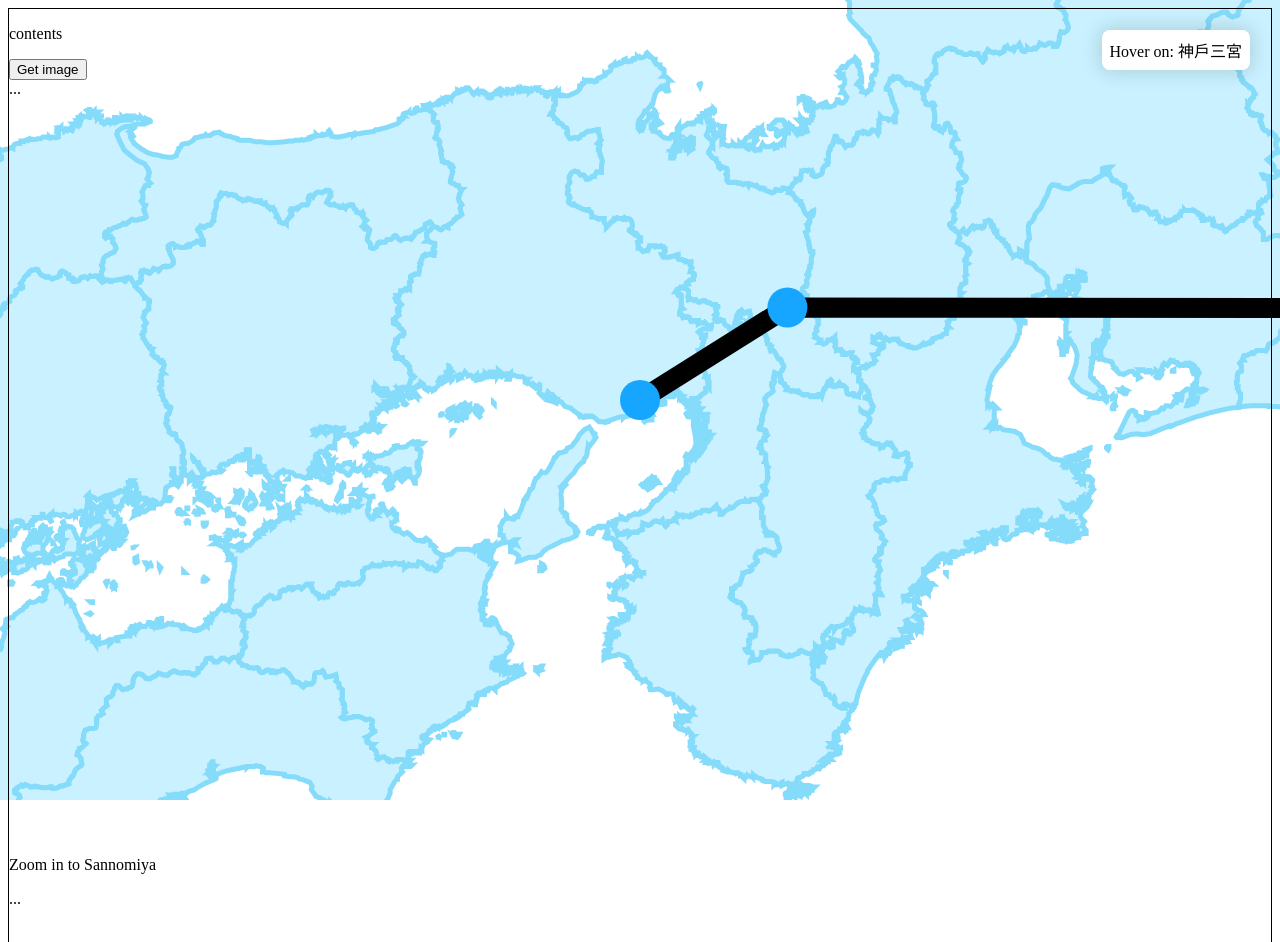
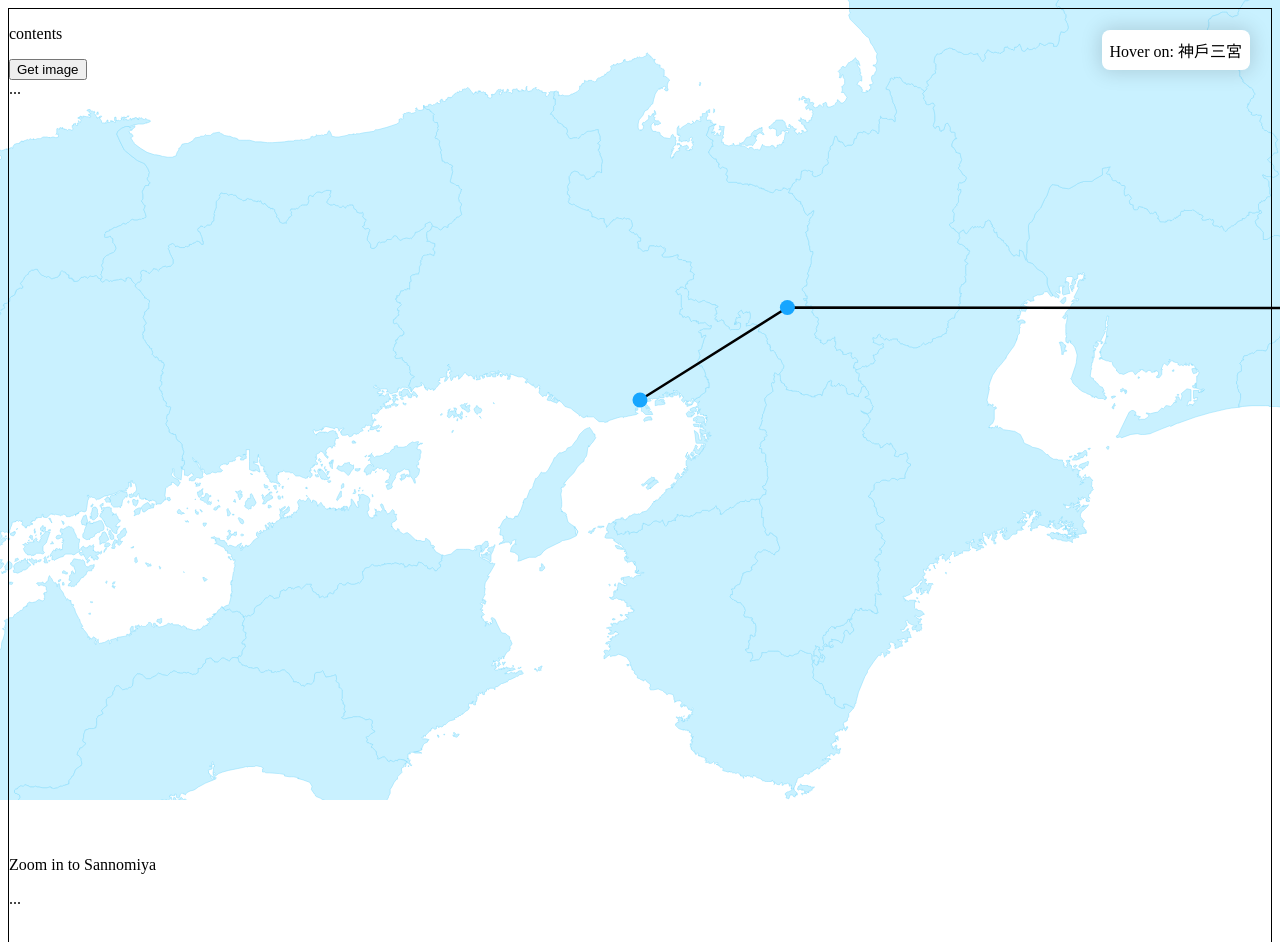
Before and after one commit to ienming/iroironairo-shimanami, a Nuxt app in the folder frontend/: page /test in a window 1280 px wide. Shown: the top 942 px of the page. Built offline with nearby package versions, Linux system fonts and the light colour scheme.

Commit message:
feat: adjust line width and radius with zoomed ratio

```diff
--- a/frontend/components/Map.vue
+++ b/frontend/components/Map.vue
@@ -6,18 +6,22 @@
         :d="pathGenerator(county)"
         fill="#c9f1ff"
         stroke="#84dbfa"
-        stroke-width="0.5"
+        :stroke-width="0.5 / nowZoomRatio"
       />
-      <path :d="routes" fill="none" stroke="black" stroke-width="2" />
+      <path
+        :d="routes"
+        fill="none"
+        stroke="black"
+        :stroke-width="nowZoomRatio < 10 ? 2 : 0.25" />
       <circle
         v-for="location of locations"
         :key="location.name"
         :cx="project(location.coords).x"
         :cy="project(location.coords).y"
+        :r="nowZoomRatio < 10 ? 2 : 0.75"
+        fill="#17a6ff"
+        class="marker"
         @click.stop="zoomInLocation(location.id)"
-        fill="#17a6ff"
-        r="2"
-        class="marker"
       />
     </g>
   </svg>
@@ -60,6 +64,7 @@ export default {
         { name: "日光", id: "nikko", coords: [139.619, 36.7523] },
       ],
       nowClickOnLoc: "",
+      nowZoomRatio: 1,
     };
   },
   watch: {
@@ -128,6 +133,9 @@ export default {
             .scale(10)
             .translate(-x, -y)
         );
+      this.$nextTick(() => {
+        this.nowZoomRatio = 10;
+      });
     },
     configZoom() {
       return d3
@@ -152,7 +160,16 @@ export default {
   position: fixed;
   left: 0;
   top: 0;
-  z-index: -1;
+}
+
+.marker {
+  transform-origin: center;
+  transform-box: fill-box;
+  transition: .2s ease-in;
+  &:hover {
+    cursor: pointer;
+    transform: scale(1.5);
+  }
 }
 
 .panel {
--- a/frontend/pages/test.vue
+++ b/frontend/pages/test.vue
@@ -1,6 +1,5 @@
 <template>
   <section>
-    <Map :zoom-to="nowZoomedTo" />
     <div
       class="container">
       <p>contents</p>
@@ -47,6 +46,7 @@
         ...
       </div>
     </div>
+    <Map :zoom-to="nowZoomedTo" />
   </section>
 </template>
 
@@ -115,7 +115,10 @@ function observeHandler(entries, observer) {
 }
 
 .container {
+  position: relative;
+  z-index: 1;
   min-height: 1800px;
   border: 1px solid #000;
+  pointer-events: none;
 }
 </style>
```
